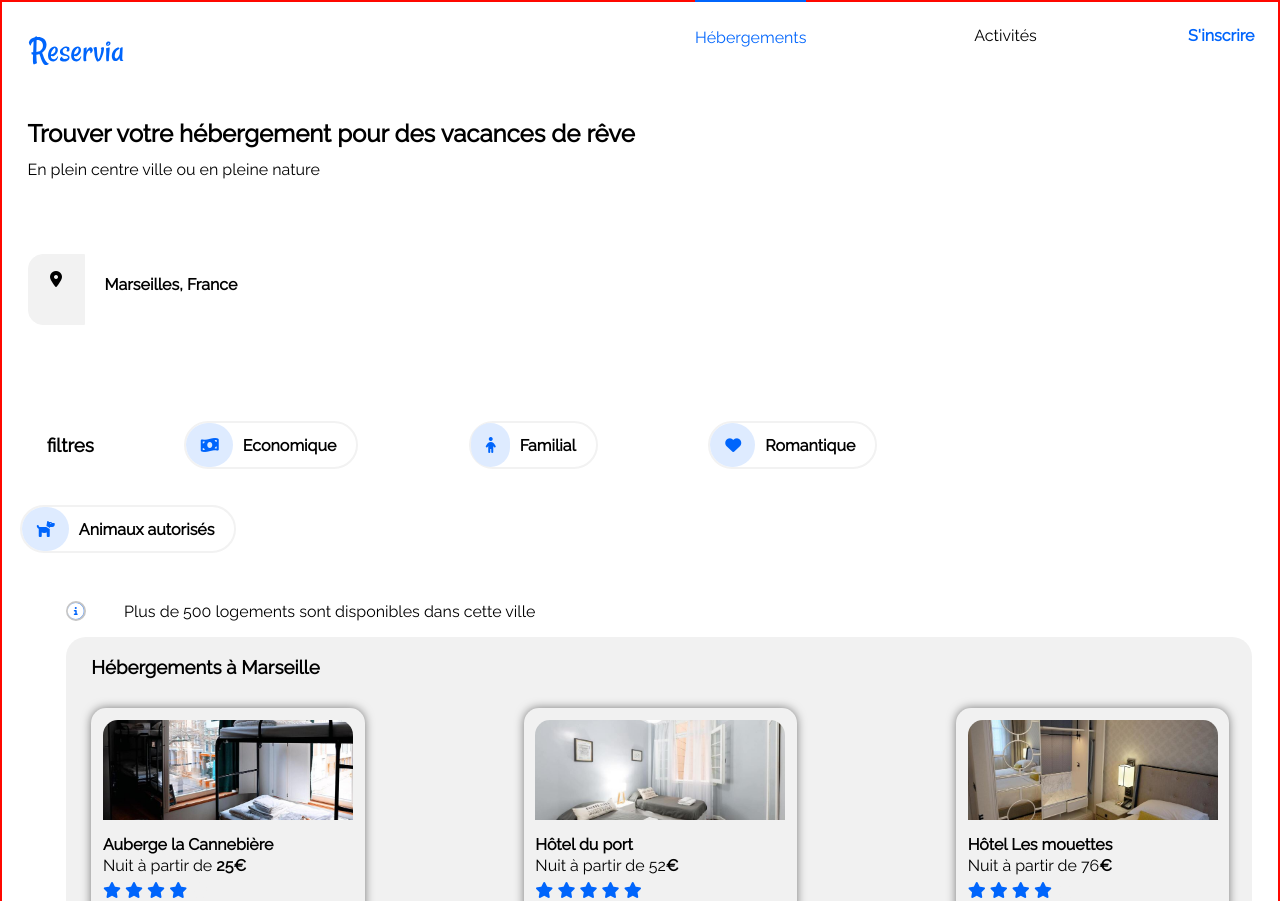
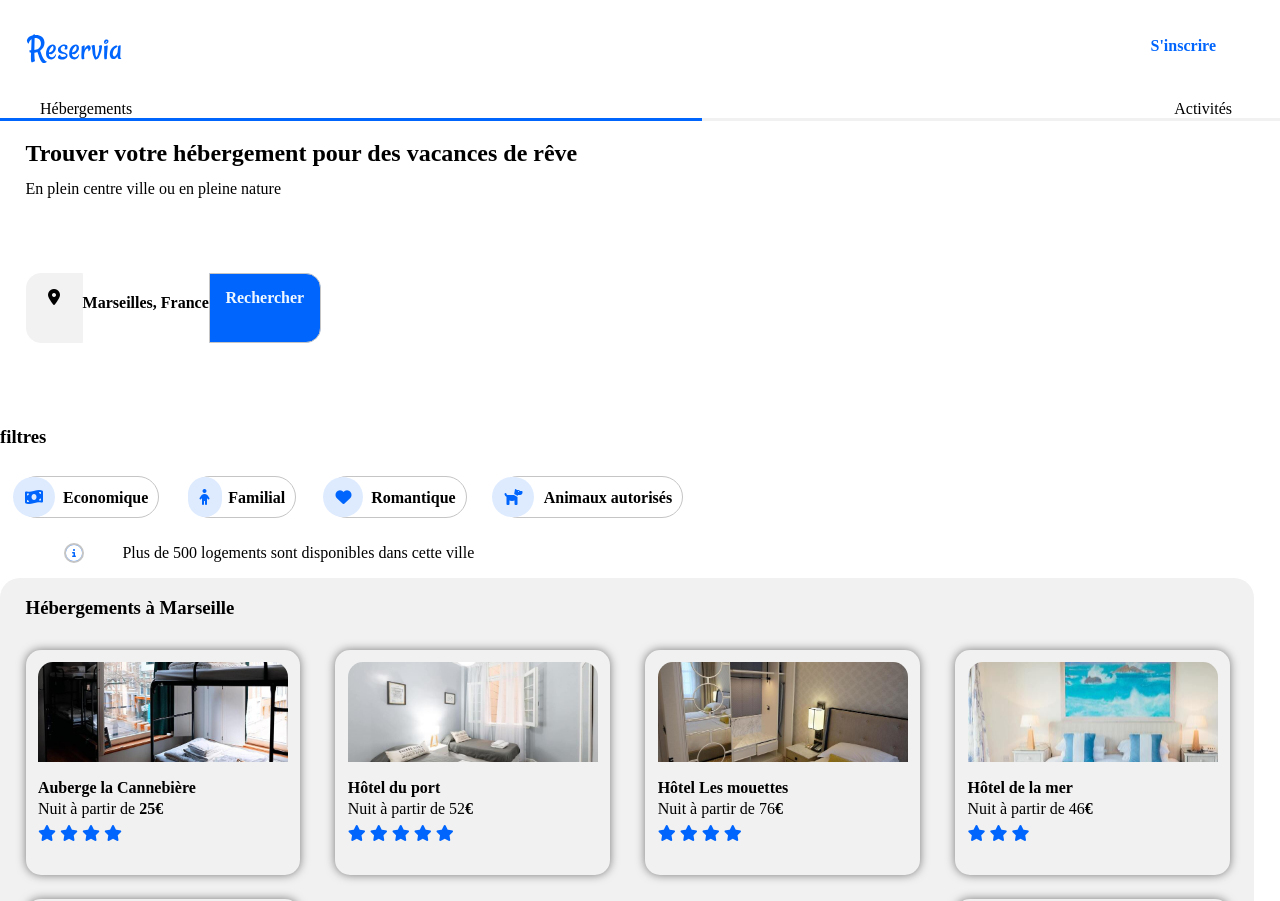
Before and after one commit to Hardkoz/FabienLevasseur_2_14022021, a plain HTML site: page index.html in a window 1280 px wide. Shown: the top 901 px of the page. Drawn offline with Linux system fonts and the light colour scheme.

Commit message:
avencement filtres

```diff
--- a/desktop.css
+++ b/desktop.css
@@ -1,18 +1,4 @@
-html {
-  border:1px solid rgb(255, 8, 0);
-  width: auto;
-  margin: 0;
-  padding: 0;
-  }
-body{
-margin: 0;
-  font-family: 'Raleway', sans-serif;
-  border:1px solid rgb(255, 8, 0);
-  width: auto;
-  margin: 0;
-  padding: 0;
 
-}
 
 /*header*/
 .logo{
@@ -92,7 +78,7 @@ padding-right: 2%;
 {
 	padding: 15px;
 	border: 1px solid #F2F2F2;
-	width: 150px;
+	width: 50px;
     height: auto;
     text-align: center;
 }
--- a/index.html
+++ b/index.html
@@ -17,13 +17,17 @@
 <body>
   <header>
 
+
     <img class="logo" src="images/logo/Reservia.svg" />
-    <nav class="a0">
-      <a class="a1">Hébergements</a>
-     <a class="a2">Activités</a>
-      <a class="a3"><strong>S'inscrire</strong></a>
-    </nav>
+    <div class="block-menu">
 
+      <div class="menu-element">
+      <a class="menu-element1">Hébergements</a>
+     <a class="menu-element2">Activités</a>
+    </div>
+
+    </div>
+    <a class="menu-element3"><strong>S'inscrire</strong></a>
   </header>
 
 
@@ -59,36 +63,34 @@
 
 <section1>
 
-  <div class="filtres">
+
     <span class="titrefiltre"><h3><strong>filtres</strong></h3></span>
-    <div class="filtre">
 
-      <div class="inblock">
+
+    <a href="#" class="button">
       <i class="fas fa-money-bill-wave"></i>
-      </div>
      <strong>Economique</strong>
-    </div>
+        </a>
 
-    <div class="filtre">
-      <div class="inblock">
+
+
+        <a href="#" class="button">
           <i class="fas fa-child"></i>
-      </div>
        <strong>Familial</strong>
-    </div>
+      </a>
 
-    <div class="filtre">
-      <div class="inblock">
+
+      <a href="#" class="button">
         <i class="fas fa-heart"></i>
-      </div>
        <strong>Romantique</strong>
-    </div>
-    <div class="filtre">
-      <div class="inblock">
+    </a>
+
+
+    <a href="#" class="button">
       <i class="fas fa-dog"></i>
-      </div>
     <strong>Animaux autorisés</strong>
-    </div>
-  </div>
+    </a>
+
 <div class="news">
                       <i class="fas fa-info-circle" id="icom"></i><p class="info">Plus de 500 logements sont disponibles dans cette ville</p>
                 </div>
--- a/phone.css
+++ b/phone.css
@@ -1,18 +1,13 @@
 @charset "utf-8";
 /* CSS Document */
 html {
-  border:1px solid rgb(255, 8, 0);
-  width: auto;
-  margin: 0;
+
+
   padding: 0;
   }
 body{
 margin: 0;
-  font-family: 'Raleway', sans-serif;
-  border:1px solid rgb(255, 8, 0);
-  width: auto;
-  margin: 0;
-  padding: 0;
+
 
 }
 
@@ -22,32 +17,33 @@ padding: 6%;
 
 }
 
-.a1{
-  position: absolute;
-  padding-left: 5%;
-  border-bottom:#0065FC solid 2px;
-  padding-right: 20%;
-  color: #0065FC;
- }
 
-.a2{
 
-position: absolute;
- display: flex;
-flex-direction: row-reverse;
-right: 0%;
-display: flex;
-border-bottom: #F2F2F2 solid 2px;
-padding-right: 20%;
-margin: 0%;
-padding-left: 10%;
+
+
+.menu-element{
+  display: flex;
+}
+
+.menu-element1{
+  display: flex;
+  padding-left: 2.5rem;
+  flex: 1; border-bottom: #0065FC solid ;
+}
+
+.menu-element2{
+  display: flex;
+  flex-direction: row-reverse;
+  padding-right: 3rem;
+  flex: 0.8;
+  border-bottom: #f1f1f1 solid ;
 }
 
 
-.a3{
+.menu-element3{
 position: absolute;
 right: 5%;
-top: 2%;
+top: 2.3rem;
 color: #0065FC;
 }
 
@@ -63,116 +59,32 @@ color: #0065FC;
 .text1{
   line-height: 1.5em;
 }
-#location{
-  padding: 5% 0% 5% 5%;
-}
-.map
-{
 
-	border: 1px solid #F2F2F2;
-  padding: 25px;
-	width: auto;
-    height: auto;
-    text-align: center;
-	border-radius: 15px 0px 0px 15px;
-	background-color: #F2F2F2;
-}
-.places
-{
-	text-decoration: none;
-	border: none;
-	padding-left: 20px;
-	padding-right: 50px;
-	font-weight: bold;
-	font-size: 1em;
-}
+.button {
+  border:1px solid #C5C5C5;
+  border-radius: 50px;
+  padding-right: 10px;
+  text-align: center;
+  text-decoration: none;
+  display: inline-block;
+  font-size: 16px;
+  margin: 10px 10px;
+  cursor: pointer;
+  color: black;
+  margin-left: 1rem;
 
-
-.research
-{
-	padding: 15px;
-	border: 1px solid #C5C5C5;
-	width: 80px;
-    height: 15px;
-    text-align: center;
-	border-radius: 0px 15px 15px 0px;
-	background-color: #0065FC;
-	color: aliceblue;
-  opacity: 0;
-  display: none;
-
-}
-.research-phone{
-  padding: 15px;
-	border: 1px solid #C5C5C5;
-	width: 15px;
-    height: 15px;
-    text-align: center;
-	border-radius: 15px 15px 15px 15px;
-	background-color: #0065FC;
-	color: aliceblue;
-
-
-}
-
-
-#location
-{
-    display: flex;
-
-}
-.titrefiltre
-{
-  margin: 0;
-	display: flex;
-flex-direction: column;
-    align-items: flex-start;
-   padding-left: 5%;
-    width: 100%;
-    }
-.filtres
-{
-	display: flex;
-	flex-wrap: wrap;
-	justify-content: flex-start;
-	border-radius: 25px;
-	width: 100%;
-  border-radius: 360% ;
-	text-align: center;
-	font-weight: bold;
-  padding-right: 9%;
-}
-
-.filtre
-{
-	border: 2px solid #F2F2F2;
-	border-radius: 25px;
-  border-radius: 40px 40px 40px 40px;
-	display: flex;
-	flex-direction: row;
-	flex-wrap: wrap;
-	align-items: center;
-    background-color: white;
-    padding-right: 15px;
-    margin: 2%;
-}
-
-.inblock
-{
-	background-color: #DEEBFF;
-	border: 0px solid white;
-	border-radius: 40px 40px 40px 40px;
-	margin-right: 10px;
-	margin-bottom: 0px;
-	padding: 10px;
-	padding-right: 10px;
-	padding: 14px 14px 14px 15px;
-	display: flex;
-	flex-wrap: wrap;
 }
 
 .fa-money-bill-wave, .fa-child, .fa-heart, .fa-dog{
     color: #0065FC;
+    border:2px  #0065FC;
+    border-radius: 80px;
+    background-color: #DEEBFF ;
+    padding: 12px 12px;
+    position: relative;
+    right: 3% ;
+
+
 }
 
 
@@ -199,7 +111,7 @@ margin-left: 5%;
 }
 .row {
   display: flex;
-
+ width: 100%;
   height:auto;
   flex-direction: column;
 
@@ -226,10 +138,10 @@ margin-left: 5%;
   justify-content: space-between;
   order: 2;
   width: auto;
-  margin-left: 5%;
+
 }
 .hebergement{
-  width: 330px;
+  width: 90%;
   height: 200px;
   object-fit: contain;
   border-radius: 15px;
@@ -238,14 +150,14 @@ margin-left: 5%;
   margin-bottom: 3%;
   margin-top: 3%;
   padding: 2%;
-  margin-right: 5%;
+
 
 
 
 
 }
 .cards{
-  width: 330px;
+  width: 100%;
   height: 100px;
   object-fit: cover;
   border-radius: 15px 15px 0px 0px;
@@ -263,13 +175,12 @@ margin-left: 5%;
   display: flex;
   flex-direction: row;
   justify-content: space-between;
-  margin-left: 5%;
-  margin-right: 5%;
+
 
  }
 
 .popular{
-  width: auto;
+  width: 90%;
   height: 150px;
 
   border-radius: 15px;
@@ -280,14 +191,13 @@ margin-left: 5%;
   flex-direction: row;
   margin-bottom: 3%;
   margin-top: 3%;
-  margin-left: 5%;
-  margin-right: 5%;
+
 
 
 
 }
 .cards0{
-  width: 130px;
+  width: 8rem;
   height: 150px;
   border-radius: 15px 0px 0px 15px;
   object-fit: cover;
@@ -298,8 +208,9 @@ margin-left: 5%;
 .populartext{
 
   justify-content:center;
-  padding-left: 5%;
-  padding-right: 5%;
+  padding-left: 4%;
+  padding-right: 0%;
+
 
 
 
@@ -319,7 +230,7 @@ margin-left: 5%;
 .activity{
   display: flex;
   flex-direction: column;
-  margin-left: 5%;
+
 
   justify-content: center;
  }
@@ -331,7 +242,7 @@ margin-left: 5%;
 }
 
 .cards2{
-  width: 330px;
+  width: 100%;
   height: 140px;
   object-fit: cover;
   border-radius: 15px 15px 0px 0px;
@@ -339,7 +250,7 @@ margin-left: 5%;
 }
 
 .cards1{
-  width: 330px;
+  width: 100%;
   height: 140px;
   object-fit: cover;
   border-radius: 15px 15px 0px 0px;
@@ -347,7 +258,7 @@ margin-left: 5%;
 }
 
 .thumbnail2{
-  width: 330px;
+  width: 100%;
   height: 190px;
   object-fit: cover;
   border-radius: 15px;
@@ -356,11 +267,11 @@ margin-left: 5%;
   margin-bottom: 10%;
   margin-top: 3%;
 
-  margin-right: 5%;
+
 }
 
 .thumbnail1{
-  width: 330px;
+  width: 100%;
   height: 190px;
   object-fit: cover;
   border-radius: 15px;
@@ -369,7 +280,7 @@ margin-left: 5%;
   margin-bottom: 10%;
   margin-top: 3%;
 
-  margin-right: 5%;
+
 }
 .name{
   margin:15px 0px 10px 20px;
--- a/tablet.css
+++ b/tablet.css
@@ -1,20 +1,7 @@
 @charset "utf-8";
 /* CSS Document */
-html {
-  border:1px solid rgb(255, 8, 0);
-  width: auto;
-  margin: 0;
-  padding: 0;
-  }
-body{
-margin: 0;
-  font-family: 'Raleway', sans-serif;
-  border:1px solid rgb(255, 8, 0);
-  width: auto;
-  margin: 0;
-  padding: 0;
 
-}
+
 
 /*header*/
 .logo{
```
Lines whose indentation alone changed are shown as unchanged.
